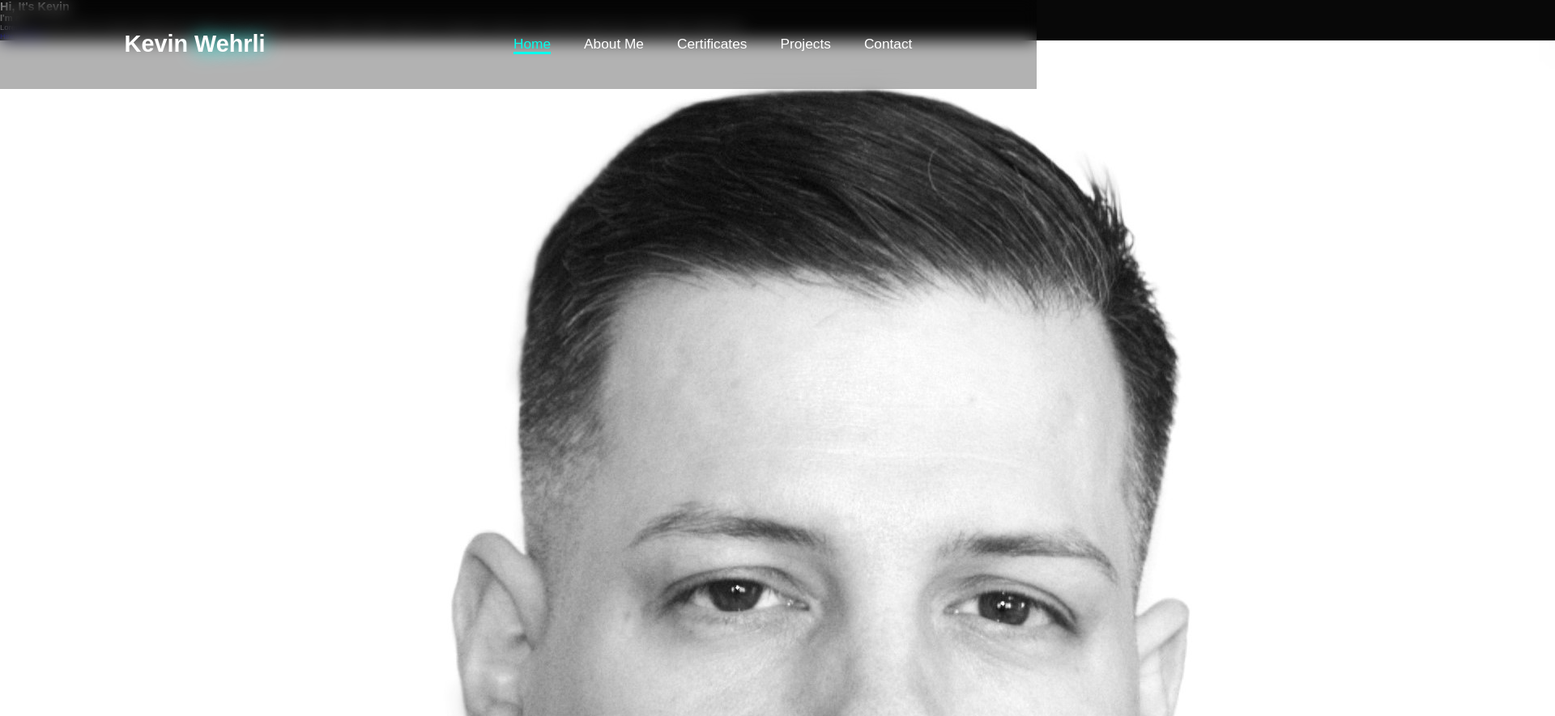
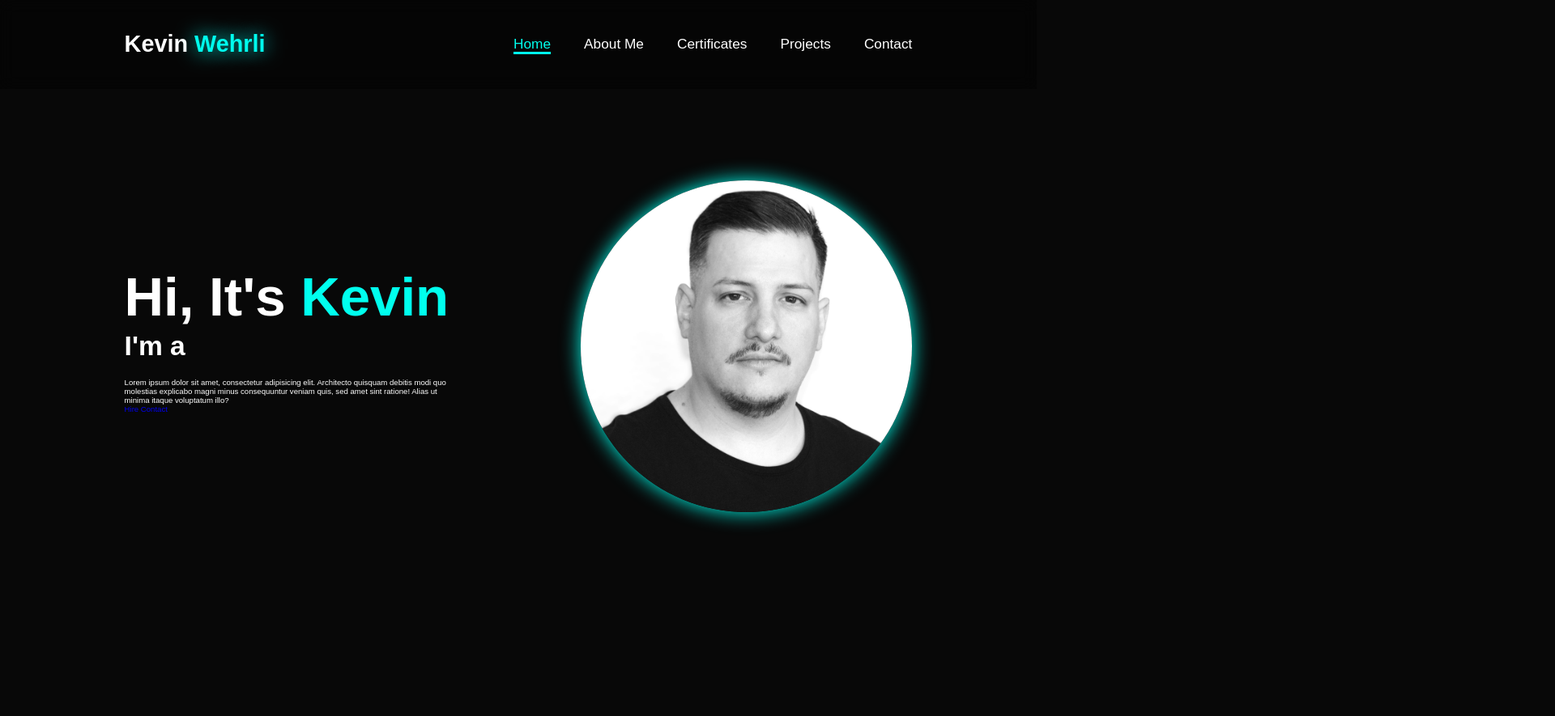
Before and after one commit to KevWeh/website, a plain HTML site: page index.html in a window 1280 px wide. Shown: the top 885 px of the page at 81% size, 1920 px wide, since content can reach past the window. After the commit the page ends 800 px from the top, so only its background shows below. Drawn offline with Linux system fonts and the light colour scheme.

Commit message:
edit style.css - home-content + home-img

```diff
--- a/style.css
+++ b/style.css
@@ -67,3 +67,51 @@ body{
     color: var(--main-color);
     display: none;
 }
+
+section{
+    min-height: 100vh;
+    padding: 10rem 12% 10rem;
+}
+.home{
+    display: flex;
+    align-items: center;
+    justify-content: center;
+    gap: 15rem;
+}
+.home-content{
+    display: flex;
+    flex-direction: column;
+    align-items: baseline;
+    text-align: left;
+    justify-content: center;
+    margin-top: 3rem;
+}
+span{
+    color: var(--main-color);
+}
+.logo span{
+    color: var(--main-color);
+}
+.home-content h3{
+    margin-bottom: 2rem;
+    margin-top: 1rem;
+    font-size: 3.5rem;
+}
+.home-content h1{
+    font-size: 7rem;
+    font-weight: 700;
+    margin-top: 1.5rem;
+    line-height: 1;
+}
+.home-img{
+    border-radius: 50%;
+}
+.home-img img{
+    position: relative;
+    top: 3rem;
+    width: 32vw;
+    border-radius: 50%;
+    box-shadow: 0 0 25px var(--main-color);
+    cursor: pointer;
+    transition: 0.4s ease-in-out;
+}
```
